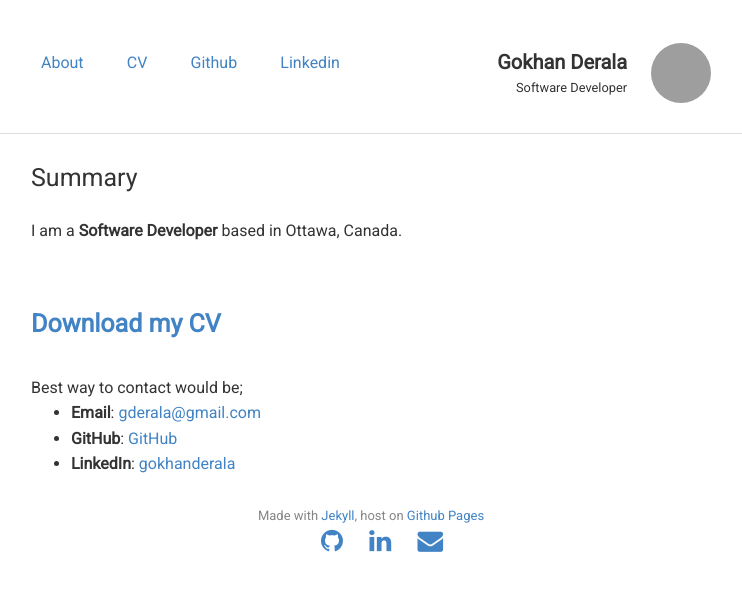
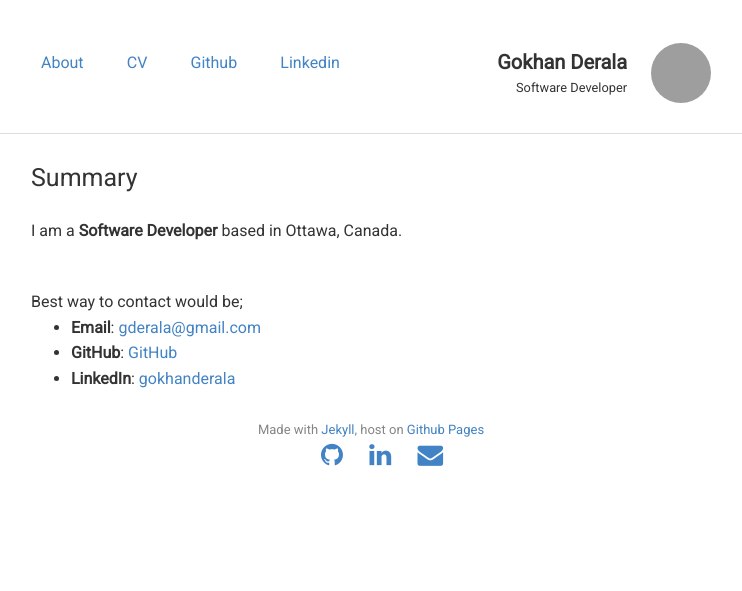
Before and after one commit to deralation/deralation.github.io, a Jekyll site: the page built from index.html, in a window 1280 px wide. Shown: the top 591 px of the page, without its empty margins (269-1011 px from the left). Built offline with Jekyll 4.4.1, drawn with Linux system fonts in a browser that asks for light colours; the list of posts is cut into pages by our own code; grey boxes are pictures that could not be loaded.

Commit message:
cv updated

```diff
--- a/_includes/contact.html
+++ b/_includes/contact.html
@@ -1,4 +1,3 @@
-<a href='{{ site.baseurl }}/cv/'><h5>Download my CV</h5></a><br/>
 <span>Best way to contact would be; </span>
 <ul class='links'>
     <li><strong>Email</strong>:<a href="mailto:gderala@gmail.com" target="_top"> {{site.email}}</a></li>
```
